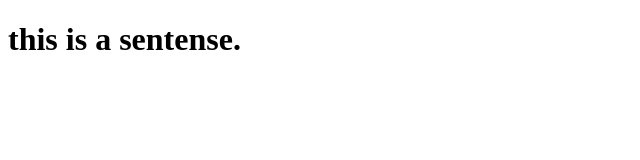
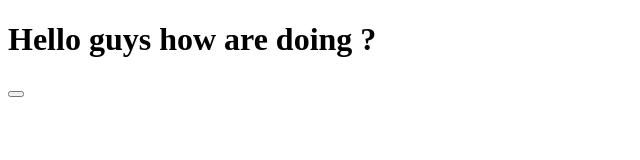
Before and after one commit to dondivin123/EventListen, a plain HTML site: page index.html in a window 1280 px wide. Shown: the whole page, without its empty margins (0-640 px from the left). Drawn offline with Linux system fonts and the light colour scheme.

Commit message:
syntax event

```diff
--- a/index.html
+++ b/index.html
@@ -6,7 +6,8 @@
     <title>Document</title>
 </head>
 <body>
-    <h1></h1>
-    <script src="index.js"></script>
+    <h1>Hello guys how are doing ?</h1>
+    <script src="./index.js"></script>
+    <button onclick="handleclick()"></button>
 </body>
 </html>
--- a/index.js
+++ b/index.js
@@ -1,2 +1,3 @@
-const sentense= document.querySelector('h1')
-sentense.innerText= 'this is a sentense.'
+function handleclick(){
+    console.log('Button clicked')
+}
```
